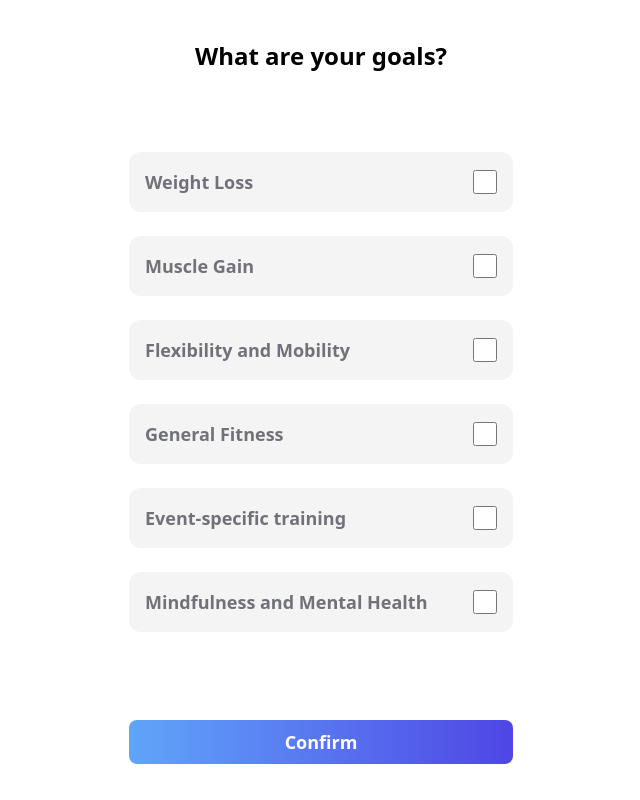
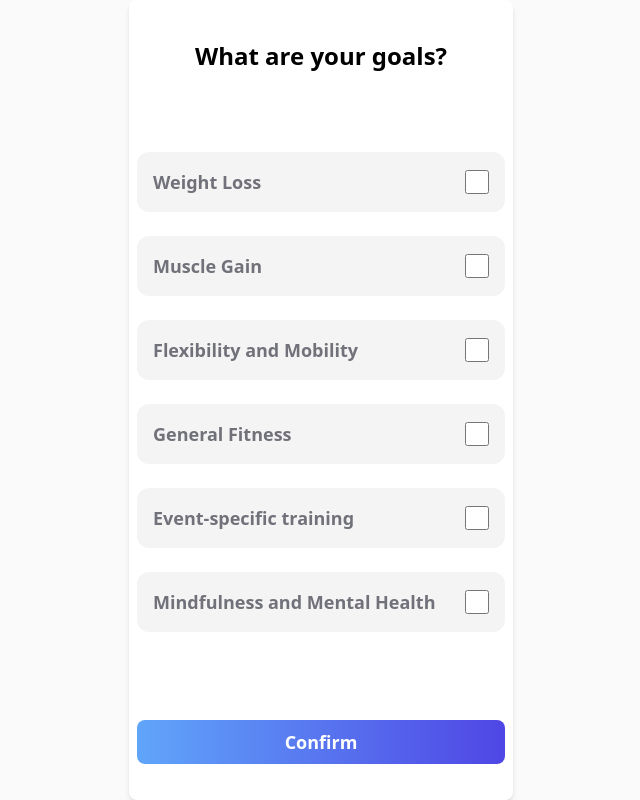
Before and after one commit to rishabhchaudhary0210/Fitflex-Fitness, a plain HTML site: page goalPage.html in a window 1280 px wide. Shown: the whole page, without its empty margins (319-959 px from the left). Drawn offline with nearby package versions, Linux system fonts and the light colour scheme.

Commit message:
goalpage link fixes

```diff
--- a/goalPage.html
+++ b/goalPage.html
@@ -9,8 +9,8 @@
     <title>FitFlex | Your personal fitness planner.</title>
 </head>
 
-<body>
-    <main class="min-h-screen flex flex-col items-center justify-between max-w-96 mx-auto ">
+<body class="bg-zinc-50">
+    <main class="min-h-screen flex flex-col items-center justify-between max-w-96 mx-auto rounded-lg bg-white shadow-md px-2">
         <h2 class="text-2xl self-center font-bold mt-10">What are your goals?</h2>
         <form action="" class="min-h-[80vh] flex flex-col justify-between my-4 mt-10 w-full">
             <div class="flex flex-col gap-2">
@@ -48,8 +48,8 @@
 
 
             </div>
-            <button type="submit"
-                class="w-full p-2 text-center font-semibold text-lg bg-gradient-to-r from-blue-400 to-indigo-600 text-white rounded-lg my-5">Confirm</button>
+            <a href="/workoutTracker.html"
+                class="w-full p-2 text-center font-semibold text-lg bg-gradient-to-r from-blue-400 to-indigo-600 text-white rounded-lg my-5">Confirm</a>
         </form>
     </main>
 </body>
```
Also changed, not shown: signin.html (+1 -1 lines), signup.html (+1 -1 lines).
